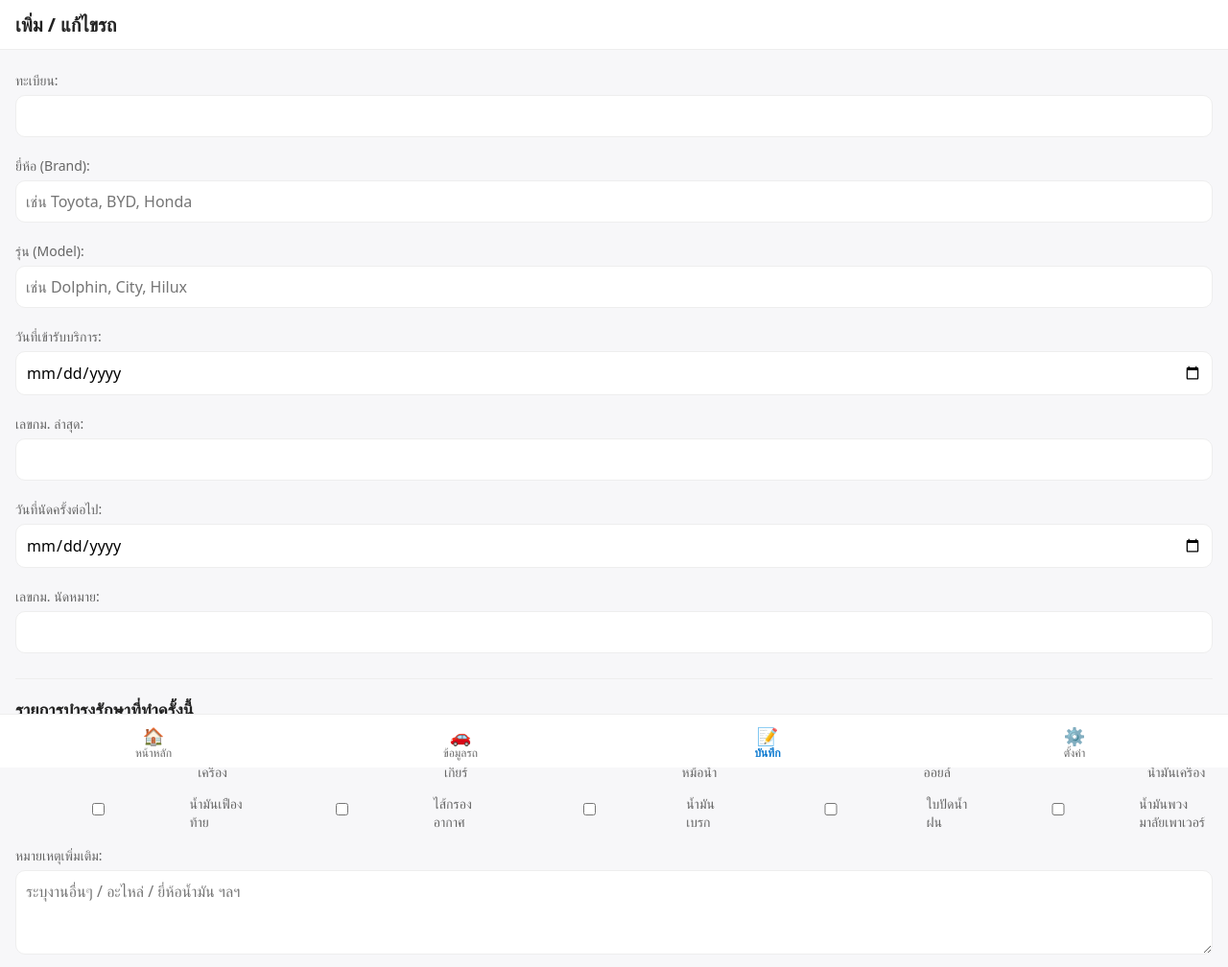
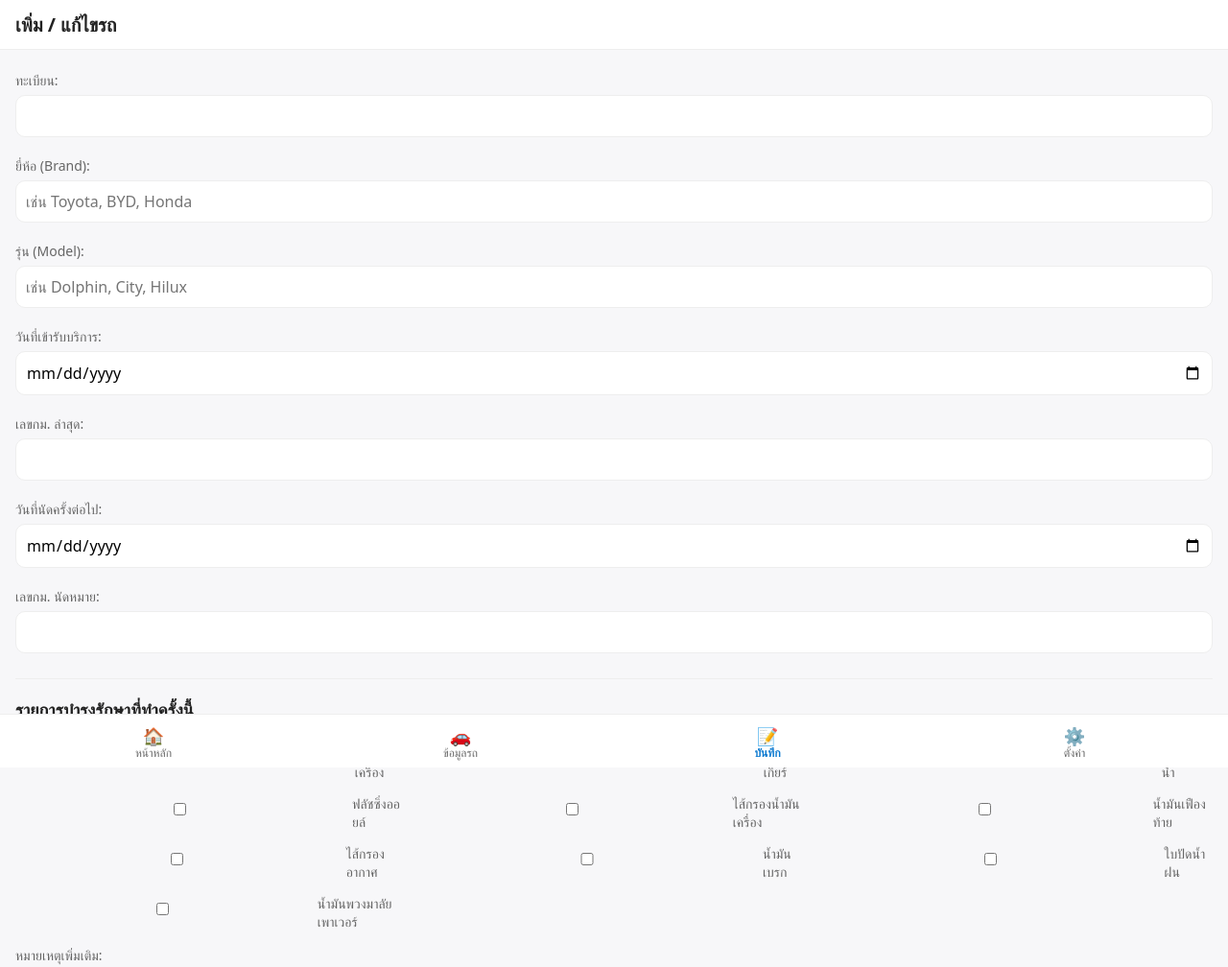
Before and after one commit to ADDDnu/CarService, a plain HTML site: page add.html in a window 1280 px wide. Shown: the top 1008 px of the page at 96% size. Drawn offline with Linux system fonts and the light colour scheme; a script that the page names is missing.

Commit message:
Update style.css

```diff
--- a/style.css
+++ b/style.css
@@ -43,3 +43,17 @@ hr{border:0;border-top:1px solid var(--border);margin:12px 0}
 .tabbar a .icon{font-size:18px;line-height:18px}
 .tabbar a.active{color:var(--primary);font-weight:600}
 body.has-tabbar{padding-bottom:64px}
+
+.grid-check {
+  display: grid;
+  grid-template-columns: repeat(3, 1fr); /* ✅ บังคับให้มี 3 คอลัมน์ */
+  gap: 0.5rem 1rem;                       /* ระยะห่างระหว่างช่อง */
+  margin: 0.5rem 0 1rem;
+}
+
+.grid-check label {
+  display: flex;
+  align-items: center;
+  gap: 0.5rem;
+  font-size: 14px;
+}
```
